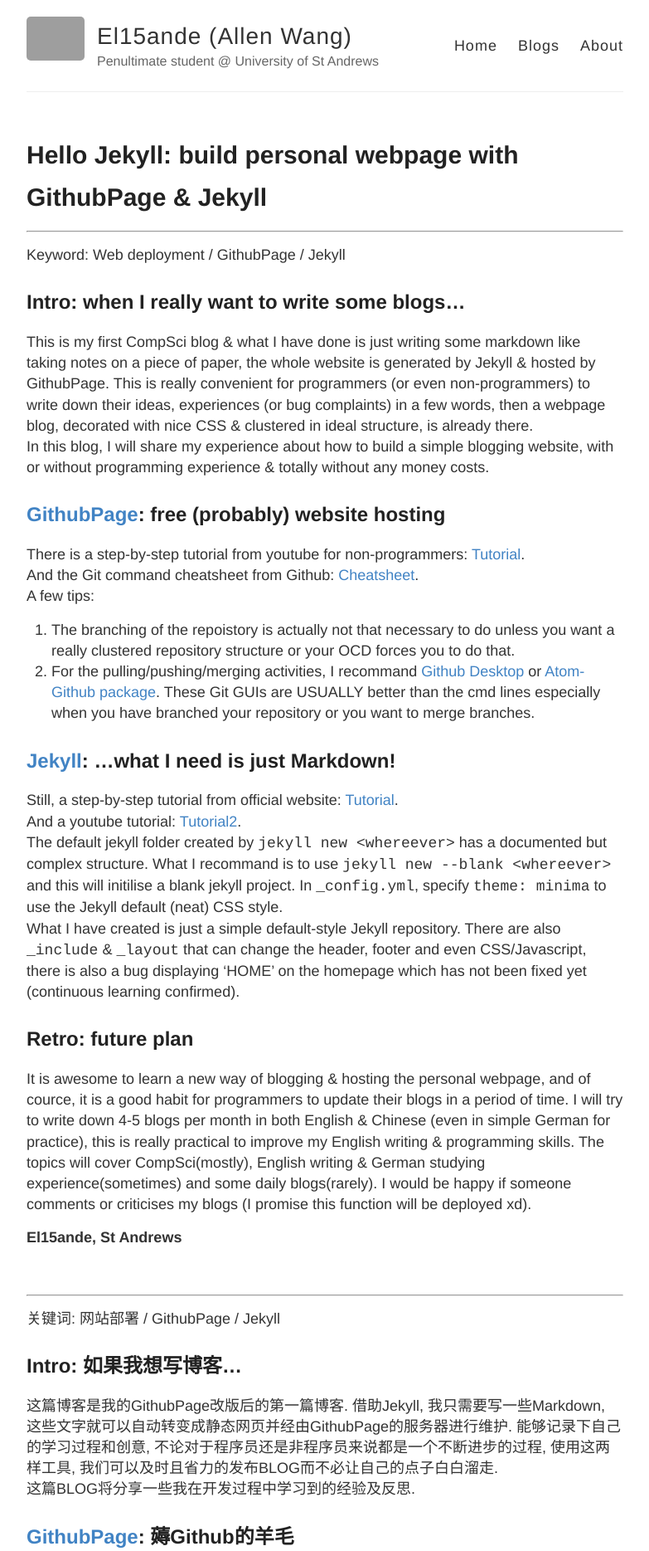
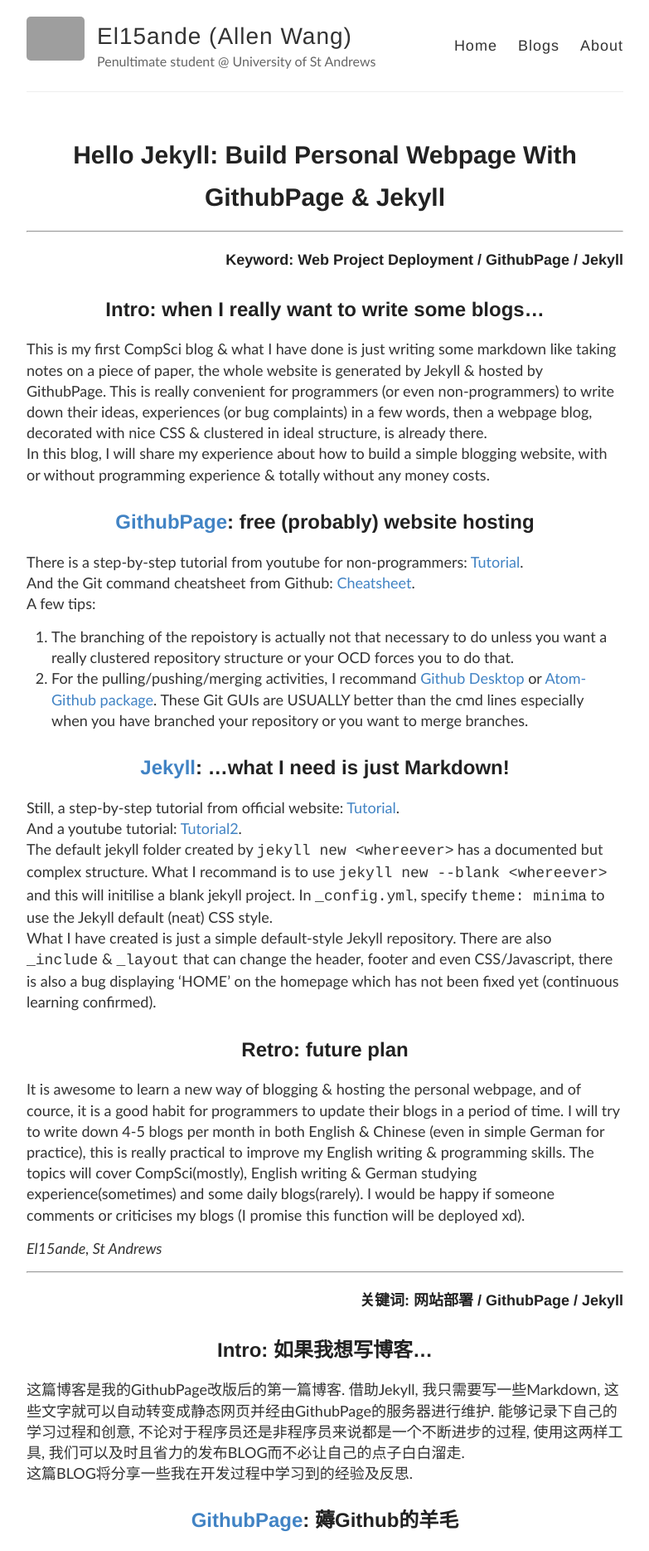
Before and after one commit to El15ande/El15ande.github.io, a Jekyll site: the page built from _posts/2019-02-11-Hello-Jekyll.md, in a window 1280 px wide. Shown: the top 1869 px of the page at 83% size, without its empty margins (248-1031 px from the left). Built offline with Jekyll 4.4.1, drawn with Linux system fonts in a browser that asks for light colours; grey boxes are pictures that could not be loaded.

```diff
--- a/_posts/2019-02-11-Hello-Jekyll.md
+++ b/_posts/2019-02-11-Hello-Jekyll.md
@@ -1,10 +1,10 @@
 ---
 layout: post
-title: "Hello Jekyll: build personal webpage with GithubPage & Jekyll"
+title: "Hello Jekyll: Build Personal Webpage With GithubPage & Jekyll"
 date: 2019-2-11
 ---
 <hr>
-Keyword: Web deployment / GithubPage / Jekyll
+<h6>Keyword: Web Project Deployment / GithubPage / Jekyll</h6>
 
 ## Intro: when I really want to write some blogs...
 
@@ -58,4 +57,4 @@ Jekyll是基于Ruby语言开发的静态网页生成器, 使用者需要先安
 
 现在我的计划是一个月记录4-5篇BLOG, 主题包括开发经历, 英语写作及德语学习经历, 可能会试着用双语写作. 更多功能"__即将上线xd__".
 
-__El15ande, 圣安德鲁斯__
+_El15ande, 圣安德鲁斯_
--- a/style.scss
+++ b/style.scss
@@ -287,3 +287,23 @@ footer {
 // ... Otherwise it really bloats up the top of the CSS file and makes it difficult to find the start
 @import "highlights";
 @import "svg-icons";
+
+//Customised font;
+body {
+  font-family: Futura, "Trebuchet MS", Arial, sans-serif;
+}
+//Customised table style;
+table, table th, table tr, table td {
+	border: 1px solid;
+	padding: 5px;
+}
+table th {
+	font-size: 1.5em;
+}
+//Customised blog title style;
+.post h1, .post h2 {
+	text-align: center;
+}
+.post h6, .date {
+  text-align: right;
+}
```
Also changed, not shown: other parts of _posts/2019-02-11-Hello-Jekyll.md (+2 -3 lines), _posts/2019-04-09-Software-Engineering-FAQ.md (+22 -23 lines), _posts/2019-07-24-JS-Variable-Declaration-Mysteries.md (added, +11 -0 lines), _posts/2019-07-24-Temporal-Dead-Zone.md (deleted, +0 -15 lines), 2 other files.
